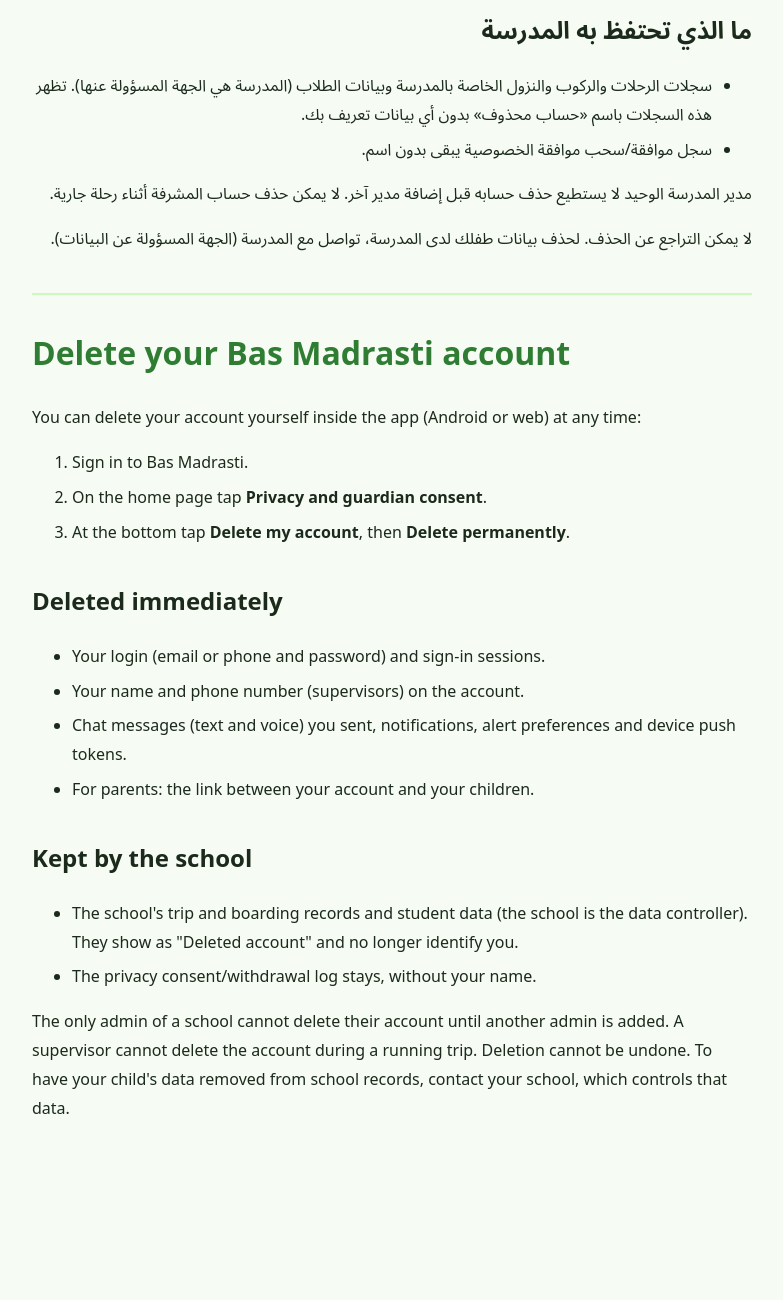
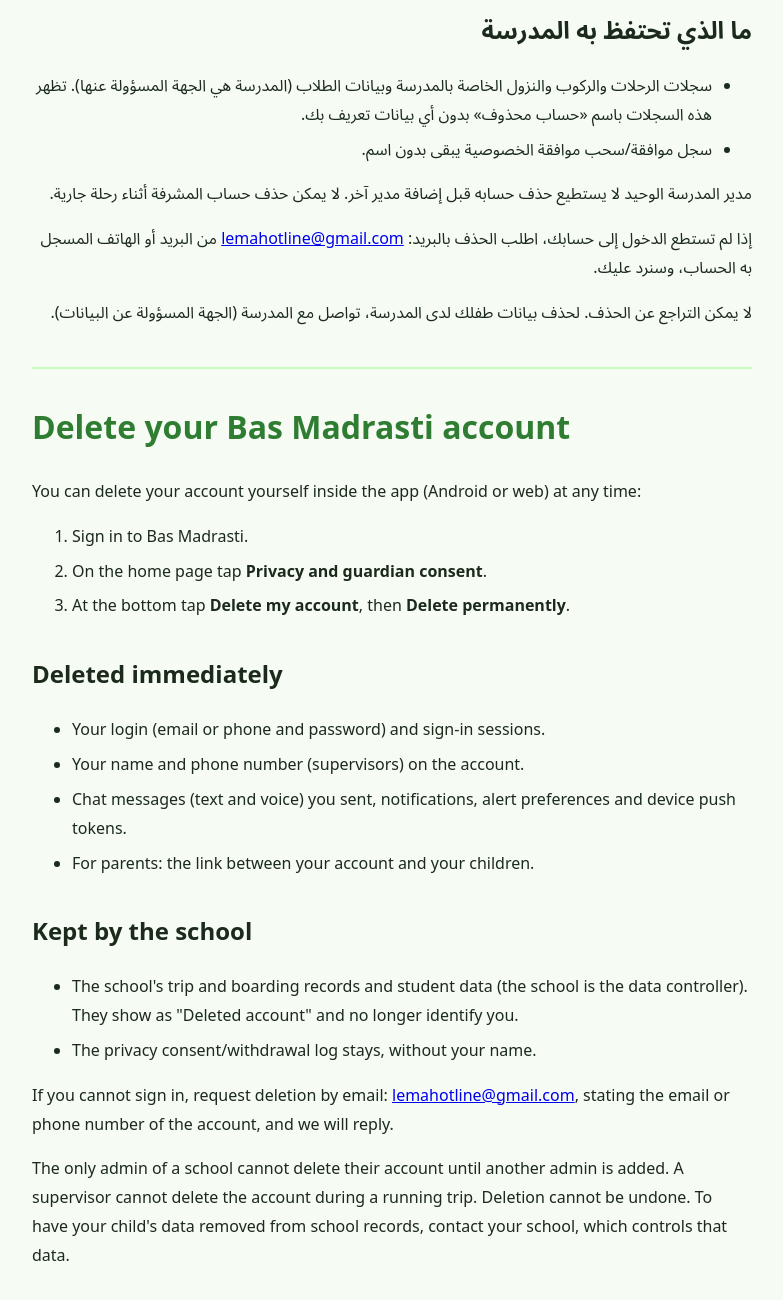
Before and after one commit to lemahotline-ctrl/basmadrasty-web, a plain HTML site: page delete-account.html in a window 1280 px wide. Shown: the part 520-1820 px from the top of the page, without its empty margins (248-1031 px from the left). Before the commit the page ends 1682 px from the top, so only its background shows below. Drawn offline with Linux system fonts and the light colour scheme.

Commit message:
deletion page contact

```diff
--- a/delete-account.html
+++ b/delete-account.html
@@ -31,6 +31,7 @@ li{margin:6px 0}
 <li>سجل موافقة/سحب موافقة الخصوصية يبقى بدون اسم.</li>
 </ul>
 <p>مدير المدرسة الوحيد لا يستطيع حذف حسابه قبل إضافة مدير آخر. لا يمكن حذف حساب المشرفة أثناء رحلة جارية.</p>
+<p>إذا لم تستطع الدخول إلى حسابك، اطلب الحذف بالبريد: <a href="mailto:lemahotline@gmail.com">lemahotline@gmail.com</a> من البريد أو الهاتف المسجل به الحساب، وسنرد عليك.</p>
 <p>لا يمكن التراجع عن الحذف. لحذف بيانات طفلك لدى المدرسة، تواصل مع المدرسة (الجهة المسؤولة عن البيانات).</p>
 
 <div class="en">
@@ -53,6 +54,7 @@ li{margin:6px 0}
 <li>The school's trip and boarding records and student data (the school is the data controller). They show as "Deleted account" and no longer identify you.</li>
 <li>The privacy consent/withdrawal log stays, without your name.</li>
 </ul>
+<p>If you cannot sign in, request deletion by email: <a href="mailto:lemahotline@gmail.com">lemahotline@gmail.com</a>, stating the email or phone number of the account, and we will reply.</p>
 <p>The only admin of a school cannot delete their account until another admin is added. A supervisor cannot delete the account during a running trip. Deletion cannot be undone. To have your child's data removed from school records, contact your school, which controls that data.</p>
 </div>
 </body>
```
